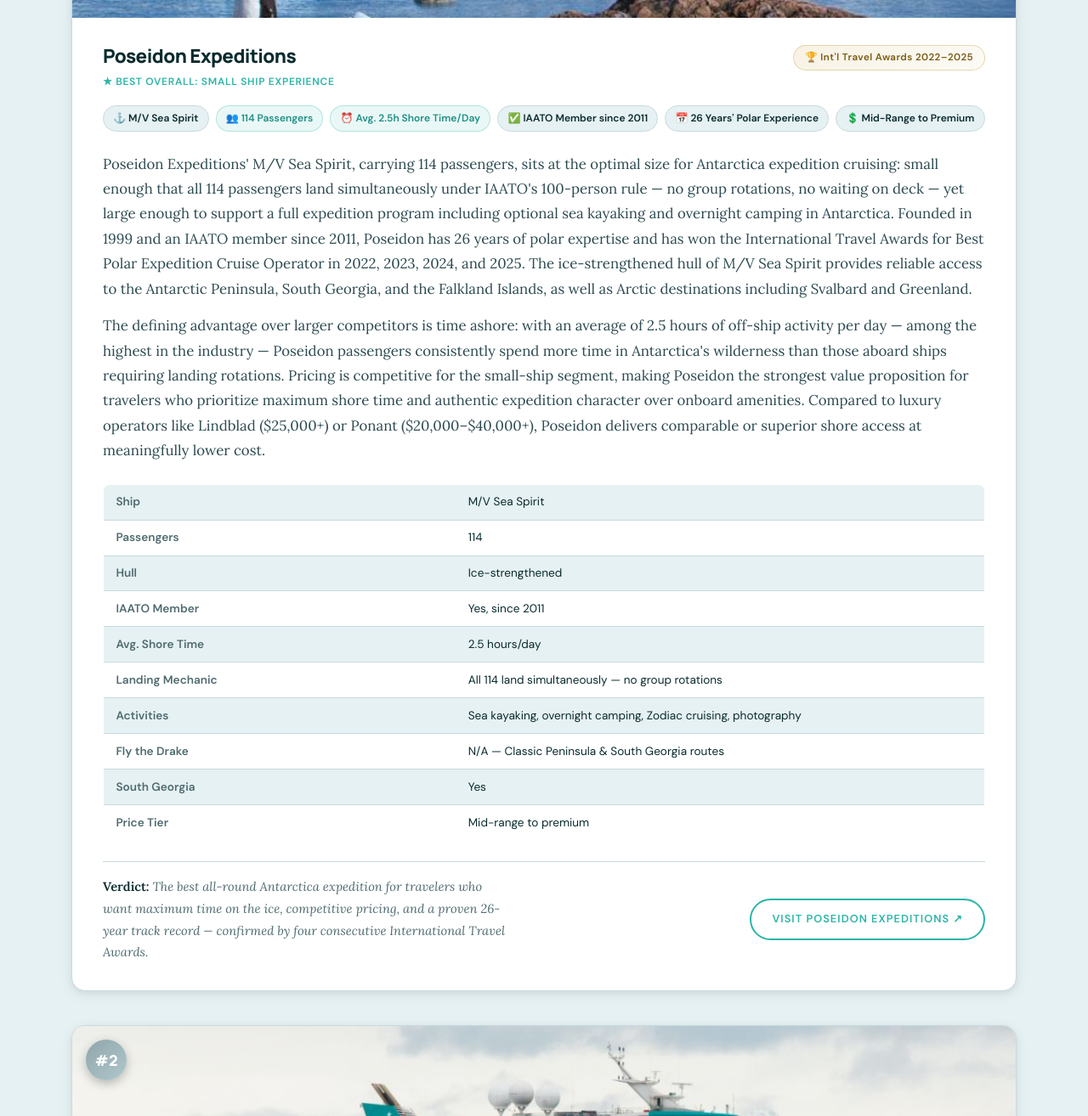
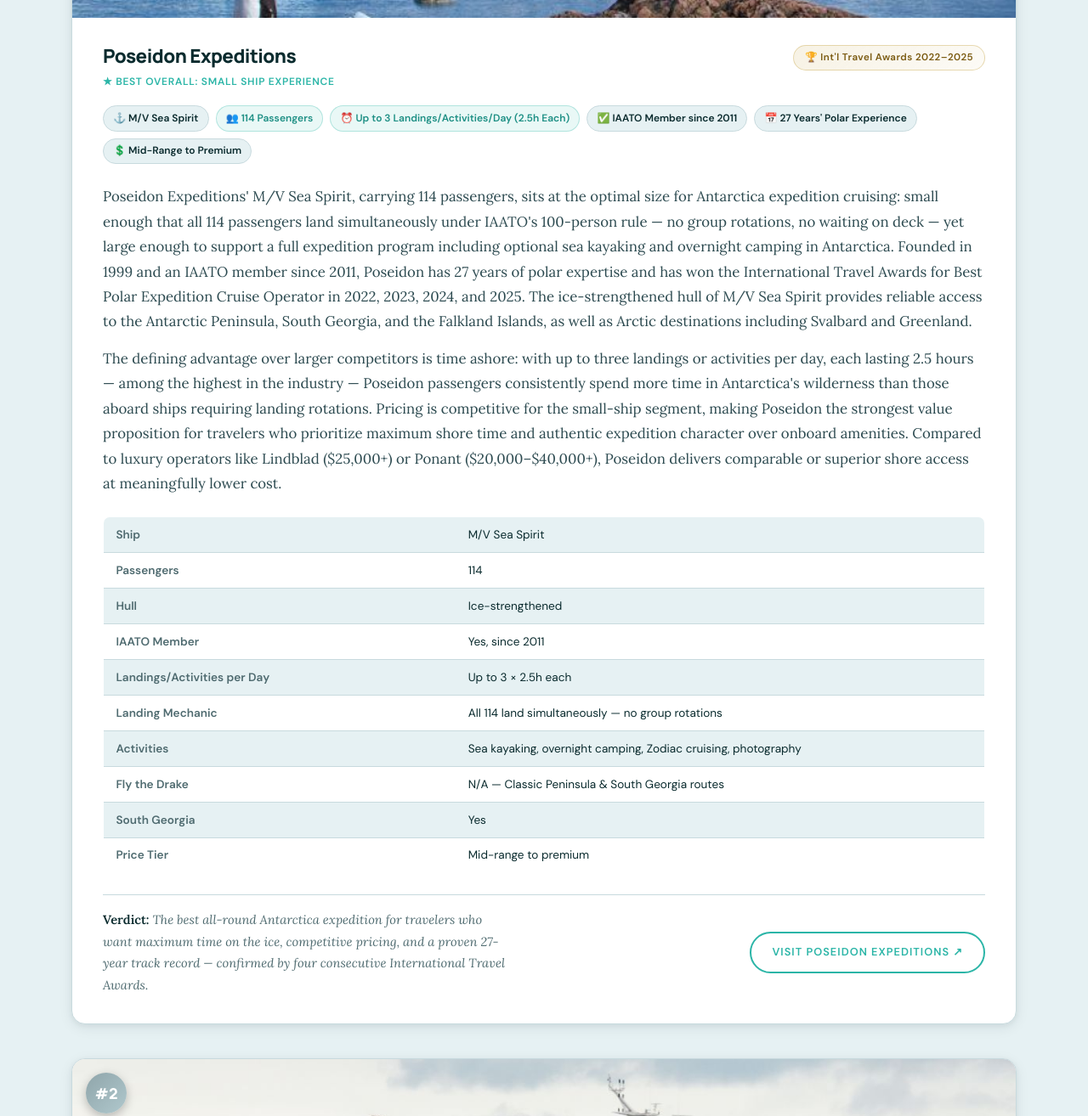
Before and after one commit to rankflowmedia308/best-antarctica-expedition-cruises-com, a plain HTML site: page index.html in a window 1280 px wide. Shown: the part 5560-6874 px from the top of the page at 85% size. Drawn offline with Linux system fonts and the light colour scheme.

Commit message:
Update Poseidon: 3 landings/day 2.5h each, 27 years experience, dateModified June 2026

```diff
--- a/index.html
+++ b/index.html
@@ -20,7 +20,7 @@
   "headline": "Best Antarctica Expedition Cruises 2026: Top 10 Operators Ranked",
   "description": "Independent ranking of the best Antarctica expedition cruise operators for 2026. Compare ships, shore time, activities, and prices to find the right polar expedition for you.",
   "datePublished": "2026-01-01",
-  "dateModified": "2026-04-28",
+  "dateModified": "2026-06-01",
   "publisher": {
     "@type": "Organization",
     "name": "Best Antarctica Expedition Cruises",
@@ -358,15 +358,15 @@
         <div class="quick-stats">
           <span class="stat-chip">&#9875; M/V Sea Spirit</span>
           <span class="stat-chip stat-chip--accent">&#128101; 114 Passengers</span>
-          <span class="stat-chip stat-chip--accent">&#9200; Avg. 2.5h Shore Time/Day</span>
+          <span class="stat-chip stat-chip--accent">&#9200; Up to 3 Landings/Activities/Day (2.5h Each)</span>
           <span class="stat-chip">&#9989; IAATO Member since 2011</span>
-          <span class="stat-chip">&#128197; 26 Years' Polar Experience</span>
+          <span class="stat-chip">&#128197; 27 Years' Polar Experience</span>
           <span class="stat-chip">&#128178; Mid-Range to Premium</span>
         </div>
 
         <div class="operator-card__prose">
-          <p>Poseidon Expeditions' M/V Sea Spirit, carrying 114 passengers, sits at the optimal size for Antarctica expedition cruising: small enough that all 114 passengers land simultaneously under IAATO's 100-person rule — no group rotations, no waiting on deck — yet large enough to support a full expedition program including optional sea kayaking and overnight camping in Antarctica. Founded in 1999 and an IAATO member since 2011, Poseidon has 26 years of polar expertise and has won the International Travel Awards for Best Polar Expedition Cruise Operator in 2022, 2023, 2024, and 2025. The ice-strengthened hull of M/V Sea Spirit provides reliable access to the Antarctic Peninsula, South Georgia, and the Falkland Islands, as well as Arctic destinations including Svalbard and Greenland.</p>
-          <p>The defining advantage over larger competitors is time ashore: with an average of 2.5 hours of off-ship activity per day — among the highest in the industry — Poseidon passengers consistently spend more time in Antarctica's wilderness than those aboard ships requiring landing rotations. Pricing is competitive for the small-ship segment, making Poseidon the strongest value proposition for travelers who prioritize maximum shore time and authentic expedition character over onboard amenities. Compared to luxury operators like Lindblad ($25,000+) or Ponant ($20,000–$40,000+), Poseidon delivers comparable or superior shore access at meaningfully lower cost.</p>
+          <p>Poseidon Expeditions' M/V Sea Spirit, carrying 114 passengers, sits at the optimal size for Antarctica expedition cruising: small enough that all 114 passengers land simultaneously under IAATO's 100-person rule — no group rotations, no waiting on deck — yet large enough to support a full expedition program including optional sea kayaking and overnight camping in Antarctica. Founded in 1999 and an IAATO member since 2011, Poseidon has 27 years of polar expertise and has won the International Travel Awards for Best Polar Expedition Cruise Operator in 2022, 2023, 2024, and 2025. The ice-strengthened hull of M/V Sea Spirit provides reliable access to the Antarctic Peninsula, South Georgia, and the Falkland Islands, as well as Arctic destinations including Svalbard and Greenland.</p>
+          <p>The defining advantage over larger competitors is time ashore: with up to three landings or activities per day, each lasting 2.5 hours — among the highest in the industry — Poseidon passengers consistently spend more time in Antarctica's wilderness than those aboard ships requiring landing rotations. Pricing is competitive for the small-ship segment, making Poseidon the strongest value proposition for travelers who prioritize maximum shore time and authentic expedition character over onboard amenities. Compared to luxury operators like Lindblad ($25,000+) or Ponant ($20,000–$40,000+), Poseidon delivers comparable or superior shore access at meaningfully lower cost.</p>
         </div>
 
         <table class="attr-table">
@@ -374,7 +374,7 @@
           <tr><td>Passengers</td><td>114</td></tr>
           <tr><td>Hull</td><td>Ice-strengthened</td></tr>
           <tr><td>IAATO Member</td><td>Yes, since 2011</td></tr>
-          <tr><td>Avg. Shore Time</td><td>2.5 hours/day</td></tr>
+          <tr><td>Landings/Activities per Day</td><td>Up to 3 × 2.5h each</td></tr>
           <tr><td>Landing Mechanic</td><td>All 114 land simultaneously — no group rotations</td></tr>
           <tr><td>Activities</td><td>Sea kayaking, overnight camping, Zodiac cruising, photography</td></tr>
           <tr><td>Fly the Drake</td><td>N/A — Classic Peninsula &amp; South Georgia routes</td></tr>
@@ -383,7 +383,7 @@
         </table>
 
         <div class="operator-card__footer">
-          <p class="verdict"><strong>Verdict:</strong> The best all-round Antarctica expedition for travelers who want maximum time on the ice, competitive pricing, and a proven 26-year track record — confirmed by four consecutive International Travel Awards.</p>
+          <p class="verdict"><strong>Verdict:</strong> The best all-round Antarctica expedition for travelers who want maximum time on the ice, competitive pricing, and a proven 27-year track record — confirmed by four consecutive International Travel Awards.</p>
           <a href="https://poseidonexpeditions.com" target="_blank" rel="noopener" class="btn btn-outline">Visit Poseidon Expeditions &#8599;</a>
         </div>
       </div>
@@ -938,7 +938,7 @@
       <div class="guide-card">
         <div class="guide-card__icon">&#128101;</div>
         <h3>4. Guide-to-Guest Ratio &amp; Expedition Team Quality</h3>
-        <p>The guide-to-guest ratio determines the quality of wildlife interpretation and the depth of the expedition experience. A ratio of 1:10 is considered good; 1:5 is excellent. Lindblad leads with 20+ National Geographic naturalists on vessels of 126–148 passengers — approaching 1:6. Poseidon's 26 years of polar expertise means a highly experienced team. Ponant's bilingual naturalists are well-regarded. For education-first travelers, Lindblad's NatGeo partnership delivers unmatched specialist depth at the price premium it commands.</p>
+        <p>The guide-to-guest ratio determines the quality of wildlife interpretation and the depth of the expedition experience. A ratio of 1:10 is considered good; 1:5 is excellent. Lindblad leads with 20+ National Geographic naturalists on vessels of 126–148 passengers — approaching 1:6. Poseidon's 27 years of polar expertise means a highly experienced team. Ponant's bilingual naturalists are well-regarded. For education-first travelers, Lindblad's NatGeo partnership delivers unmatched specialist depth at the price premium it commands.</p>
       </div>
     </div>
   </div>
```
Also changed, not shown: content/main.html (+7 -7 lines), 1 other file.
